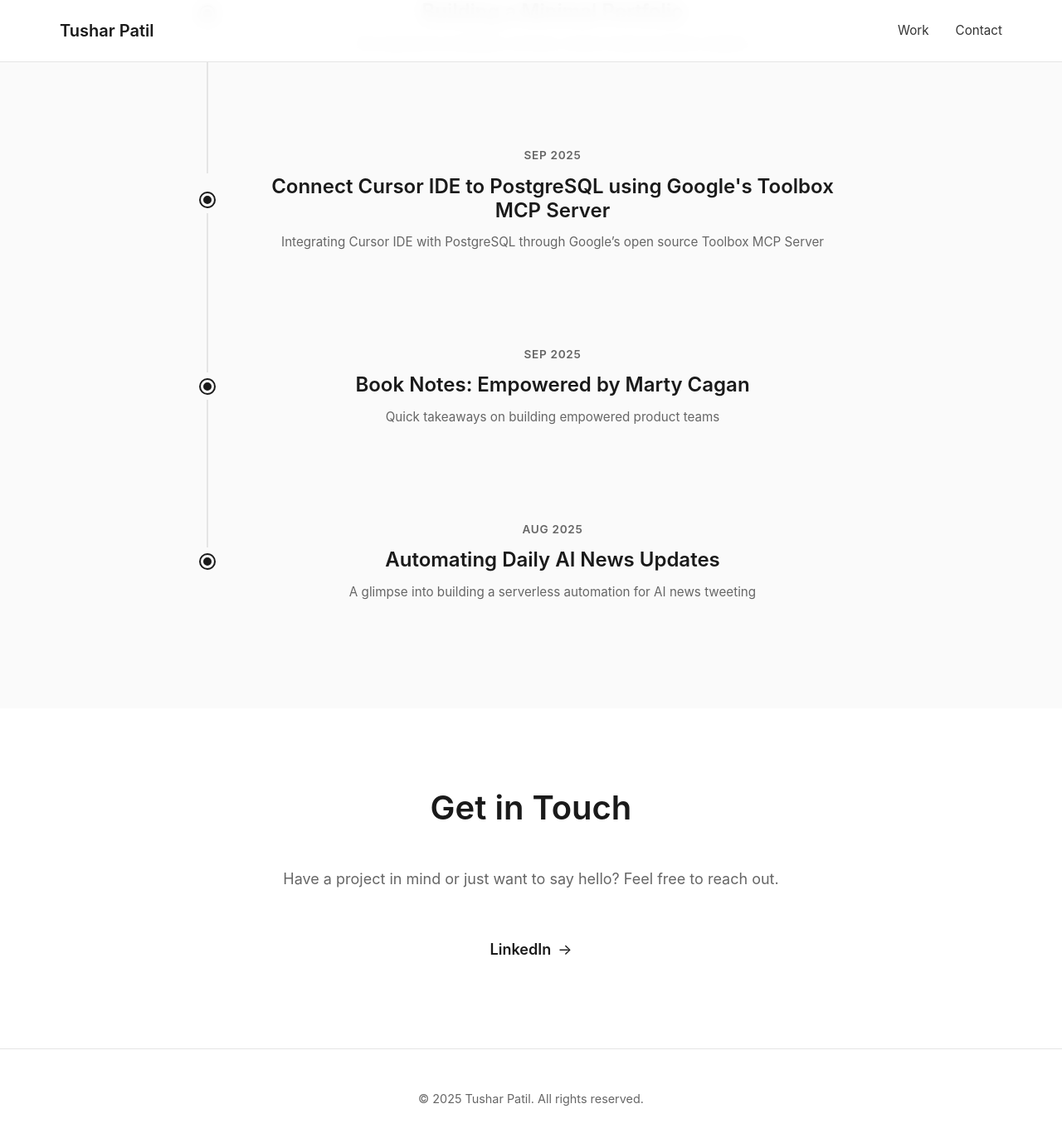
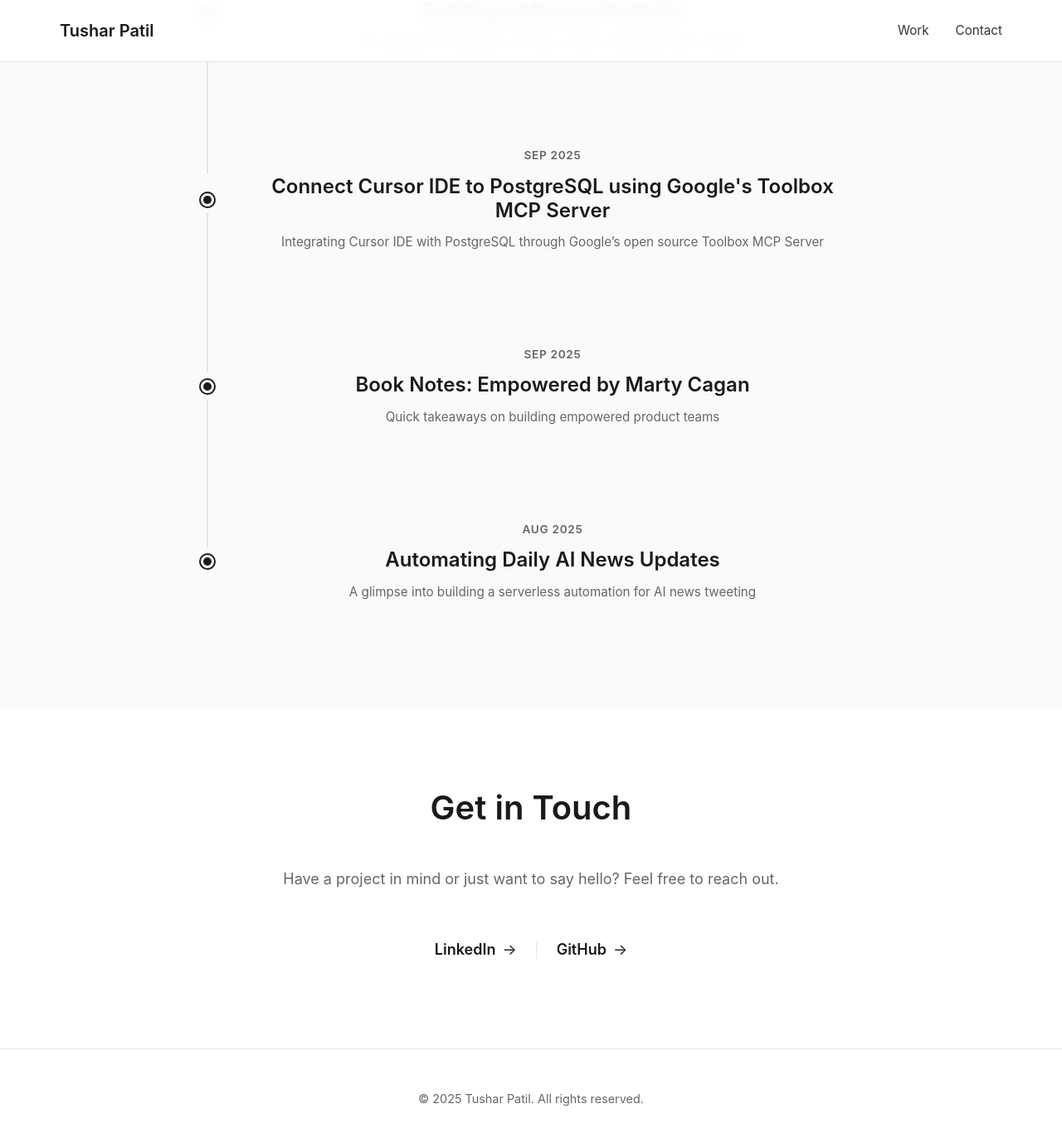
Before and after one commit to itstusharp/itstusharp.github.io, a Jekyll site: the page built from index.html, in a window 1280 px wide and 1400 px high, scrolled down 694 px. Shown: the top 1372 px of the window at 83% size. Built offline with Jekyll 4.4.1, drawn with Linux system fonts in a browser that asks for light colours.

Commit message:
Add GitHub link to author section and enhance contact layout

```diff
--- a/_config.yml
+++ b/_config.yml
@@ -8,6 +8,7 @@ baseurl: ""
 author:
   name: Tushar Patil
   linkedin: itstusharp
+  github: itstusharp
 
 # Build settings
 markdown: kramdown
--- a/index.html
+++ b/index.html
@@ -42,6 +42,10 @@ layout: default
                 <span class="contact-label">LinkedIn</span>
                 <span class="contact-arrow">→</span>
             </a>
+            <a href="https://github.com/{{ site.author.github }}" target="_blank" rel="noopener noreferrer" class="contact-link">
+                <span class="contact-label">GitHub</span>
+                <span class="contact-arrow">→</span>
+            </a>
         </div>
     </div>
 </section>
--- a/styles.css
+++ b/styles.css
@@ -242,6 +242,11 @@ nav .container {
 .contact-stream {
     max-width: 800px;
     margin: 0 auto;
+    display: flex;
+    flex-direction: row;
+    justify-content: center;
+    align-items: center;
+    gap: 3rem;
 }
 
 .contact-link {
@@ -251,6 +256,18 @@ nav .container {
     padding: 0.5rem 0;
     text-decoration: none;
     transition: opacity 0.3s ease;
+    position: relative;
+}
+
+.contact-link:not(:last-child)::after {
+    content: '';
+    position: absolute;
+    right: -1.5rem;
+    top: 50%;
+    transform: translateY(-50%);
+    width: 1px;
+    height: 20px;
+    background-color: var(--color-border);
 }
 
 .contact-link:hover {
```
